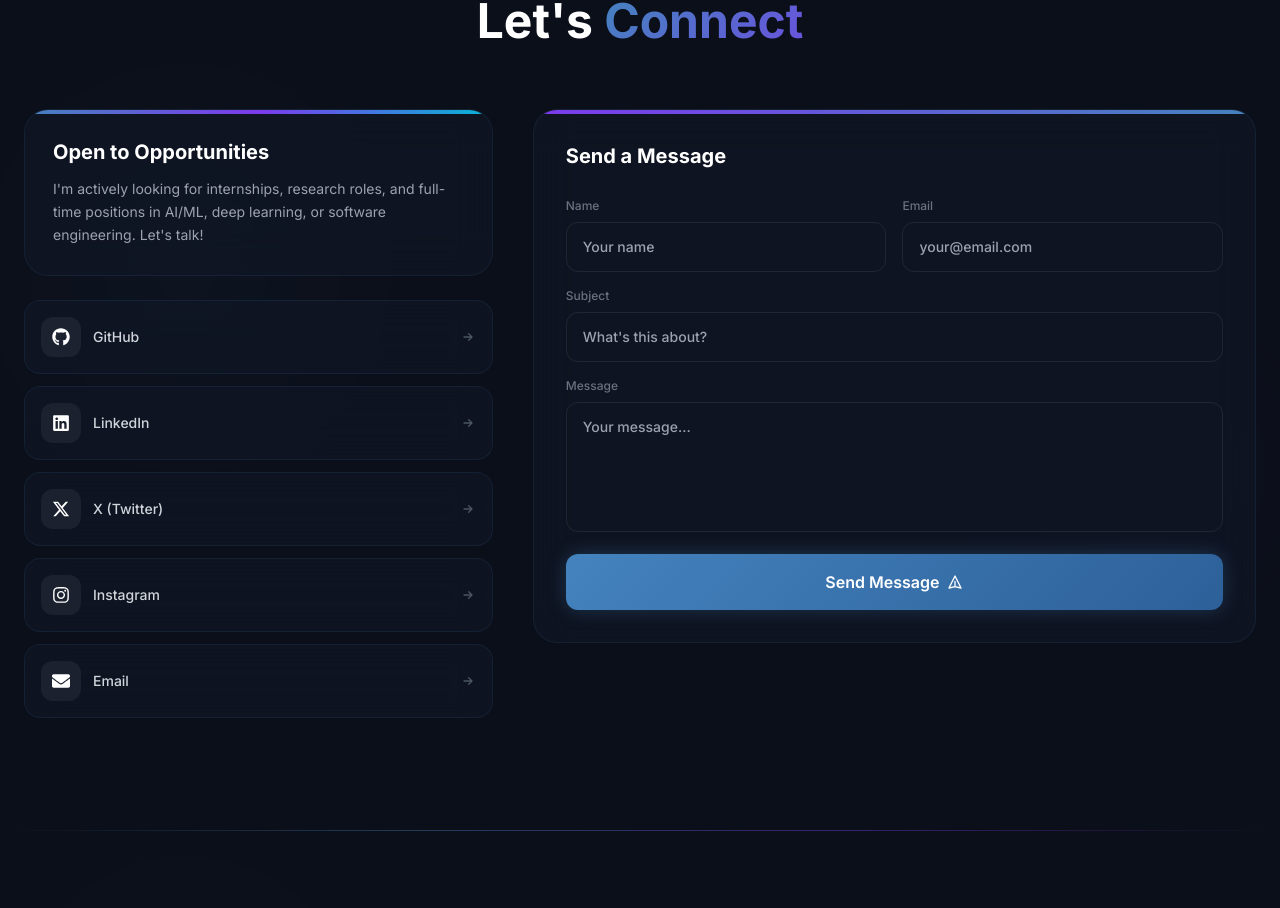
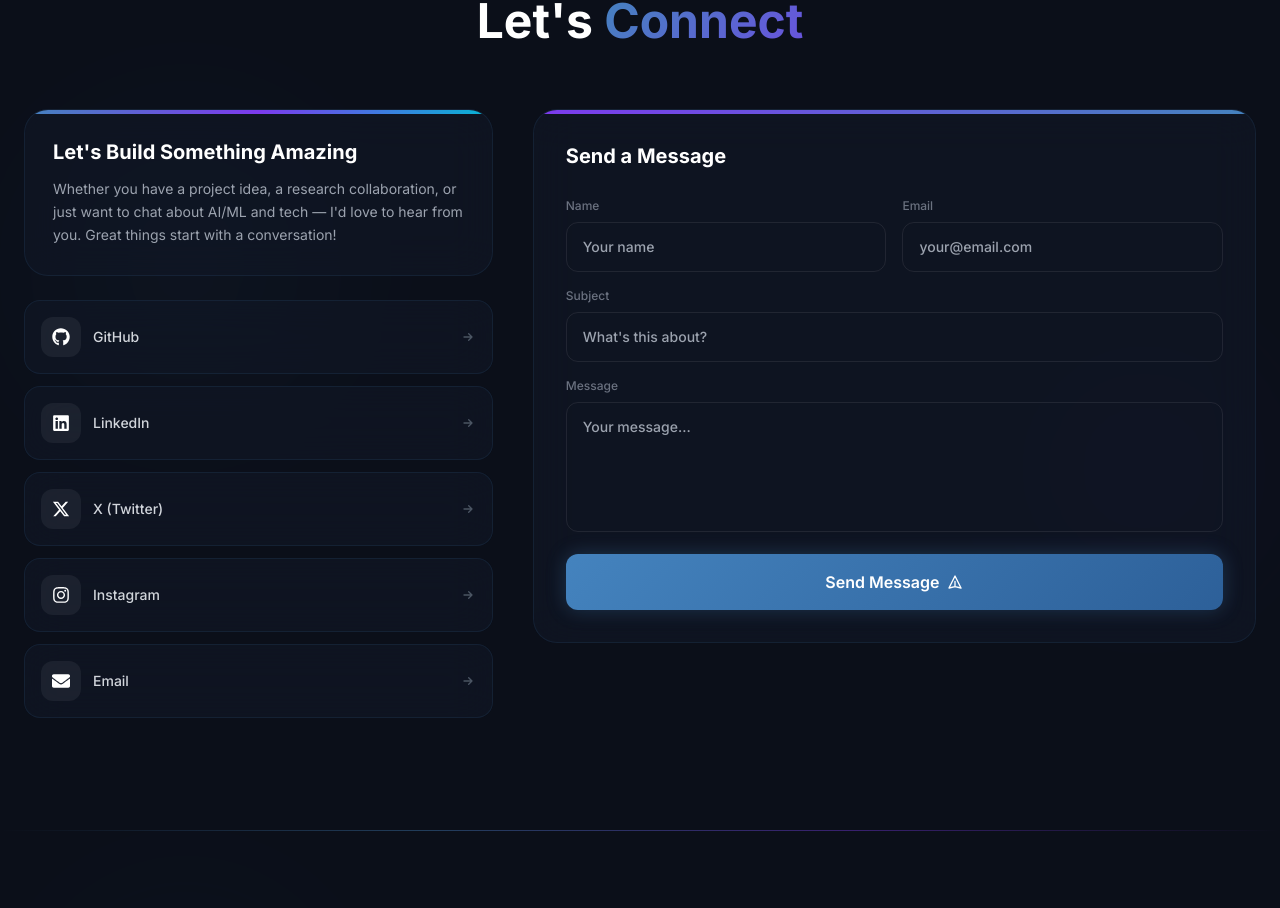
Before and after one commit to Suraj-G-Rao/My-Portfolio, a React (Vite) app: page / in a window 1280 px wide. Shown: the part 6663-7571 px from the top of the page. Built offline with nearby package versions, Linux system fonts and the light colour scheme.

Commit message:
Added Profile photo

```diff
--- a/src/components/Contact.jsx
+++ b/src/components/Contact.jsx
@@ -58,9 +58,9 @@ const Contact = () => {
                 className="absolute top-0 left-0 w-full h-1"
                 style={{ background: 'linear-gradient(90deg, #4483BE, #7C3AED, #06B6D4)' }}
               />
-              <h3 className="text-xl font-bold text-white mb-3">Open to Opportunities</h3>
+              <h3 className="text-xl font-bold text-white mb-3">Let's Build Something Amazing</h3>
               <p className="text-gray-400 text-sm leading-relaxed">
-                I'm actively looking for internships, research roles, and full-time positions in AI/ML, deep learning, or software engineering. Let's talk!
+                Whether you have a project idea, a research collaboration, or just want to chat about AI/ML and tech — I'd love to hear from you. Great things start with a conversation!
               </p>
             </div>
 
```
Also changed, not shown: src/assets/profile.jpg (added).
